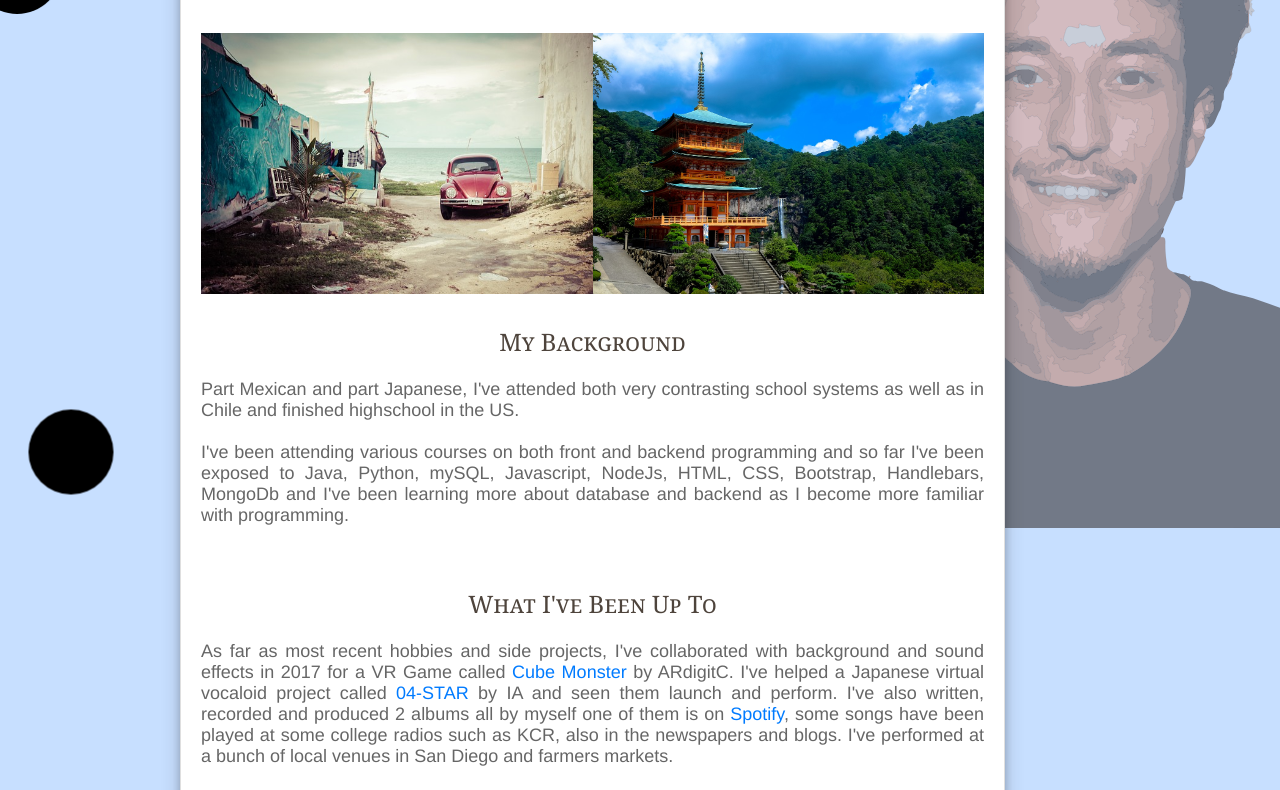
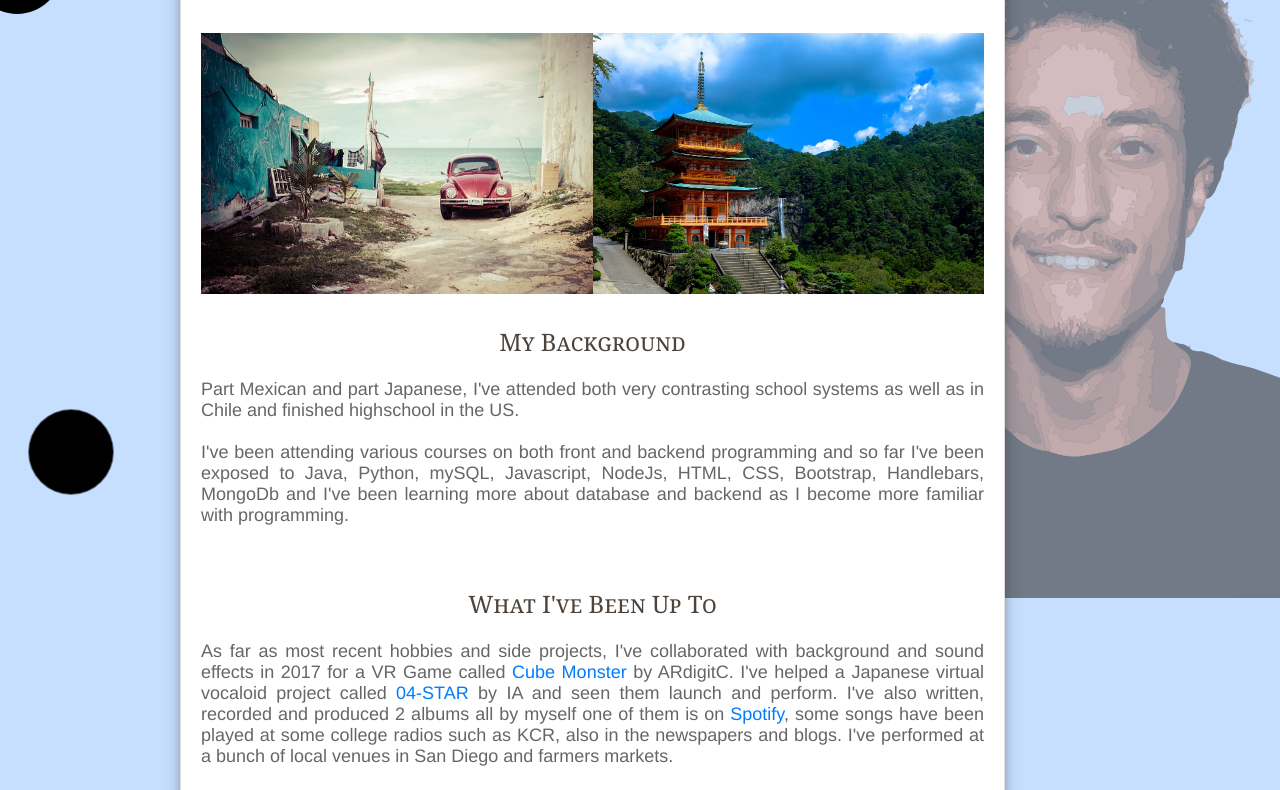
Before and after one commit to isao92/New-Portfolio, a plain HTML site: page index.html in a window 1280 px wide. Shown: the part 207-997 px from the top of the page. Drawn offline with nearby package versions, Linux system fonts and the light colour scheme; a web font is replaced by a local one.

Commit message:
svg positioning

```diff
--- a/assets/styles/styles.css
+++ b/assets/styles/styles.css
@@ -304,7 +304,7 @@ nav a:hover{
 }
 .wrapper .scaling-svg-container svg{
 	position: absolute;
-	margin-top: 440px;
+	margin-top: 580px;
 	z-index: 1;
 }
 
```
